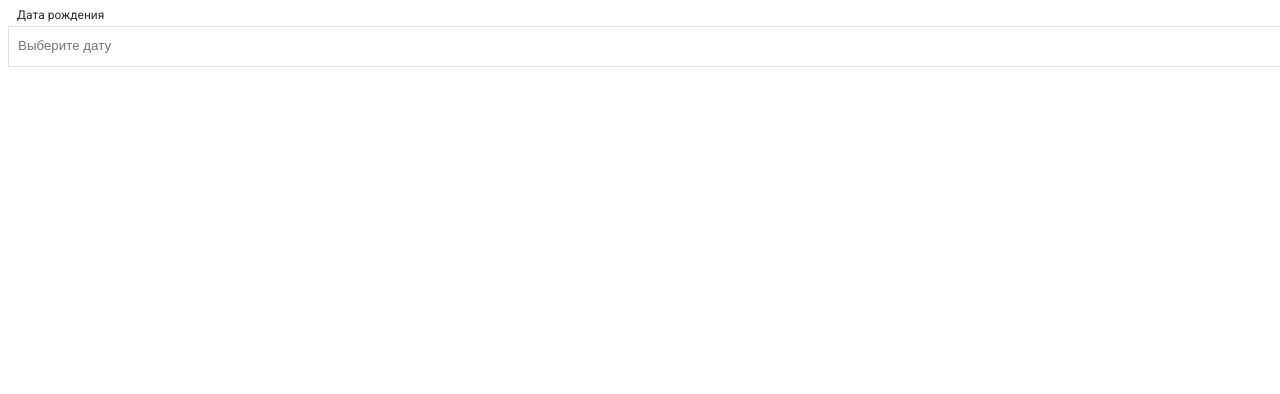
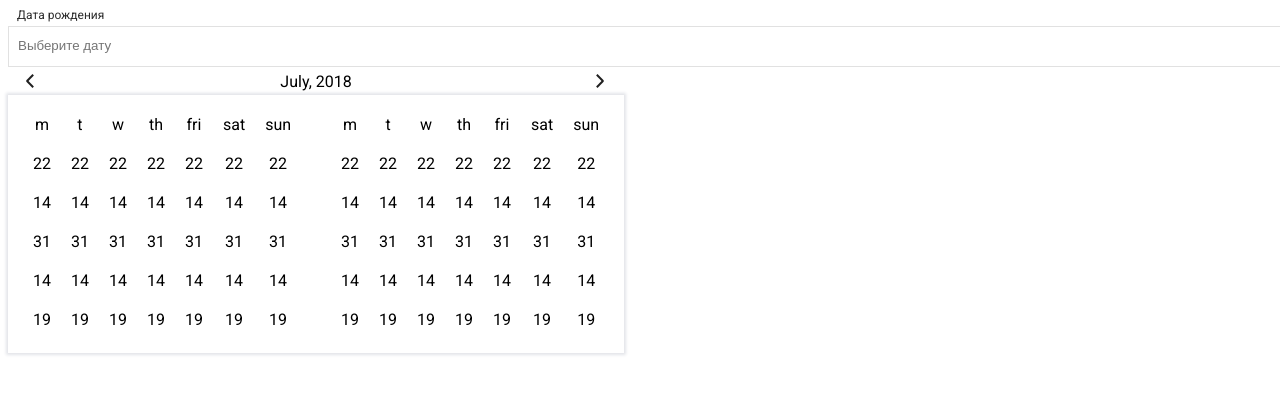
Before and after one commit to SeniorWalnut/calendar, a Vue app: page / in a window 1280 px wide. Shown: the top 394 px of the page. Built offline with nearby package versions, Linux system fonts and the light colour scheme.

Commit message:
add some styles

```diff
--- a/src/components/Calendar.vue
+++ b/src/components/Calendar.vue
@@ -1,16 +1,43 @@
 <template>
-	<div class="calendar">
+	<div class="calendar-wrapper">
 		<div class="calendar__top calendar-top">
-			<div class="calendar-top__arrow left"><-</div>
+			<div class="calendar-top__arrow left"></div>
 			<div class="calendar-top__month">{{ month }}</div>
-			<div class="calendar-top__arrow right">-></div>
+			<div class="calendar-top__arrow right"></div>
 		</div>
-		<div class="calendar__bottom calendar-bottom">
-			<div class="calendar-bottom__daycell">
-				<day-cell
-				  v-for="day in days"
-				  :day="day"
-				/>
+		<div class="calendar-component">
+			<div class="calendar calendar-left">
+				<div class="calendar__bottom calendar-bottom">
+					<table class="calendar-bottom__date calendar-date">
+						<tr
+							class="calendar-date__week"
+							v-for="week in days"
+						>
+							<td v-for="day in week">
+								<day-cell
+								  :day="day"
+								/>
+							</td>
+						</tr>
+					</table>
+				</div>
+			</div>
+			<div class="calendar calendar-right">
+				<div class="stub"></div>
+				<div class="calendar__bottom calendar-bottom">
+					<table class="calendar-bottom__date calendar-date">
+						<tr
+							class="calendar-date__week"
+							v-for="week in days"
+						>
+							<td v-for="day in week">
+								<day-cell
+								  :day="day"
+								/>
+							</td>
+						</tr>
+					</table>
+				</div>
 			</div>
 		</div>
 	</div>
@@ -21,8 +48,8 @@ export default {
 	components: { DayCell },
 	data() {
 		return {
-			days: [],
-			month: ''
+			// days: new Array(35),
+			month: 'July, 2018'
 		}
 	},
 	mounted() {},
@@ -31,27 +58,85 @@ export default {
 		currentMonth() {
 			return new Date().getMonth();
 		},
-
+		days() {
+			let arr = [];
+			for (let i = 0; i < 5; i++)
+				arr.push(new Array(7).fill(Math.floor(Math.random() * 32)));
+			arr.unshift(['m', 't', 'w', 'th', 'fri', 'sat', 'sun'])
+			return arr;
+		}
 	}
 }
 </script>
 <style lang="scss">
+
 $calendarBack: #fff;
 $month: #202020;
-$arrow: #45effe;
+$arrow: #7bb6db;
+$shadow: 0px 0px 3px 2px #e3e4e9;
+
 .calendar {
 	padding: 10px 15px;
 	background-color: $calendarBack;
+	width: max-content;
+	&-wrapper {
+		width: max-content;
+	}
+	&-component {
+		box-shadow: $shadow;
+		& > * {
+			display: inline-block;
+		}
+	}
 	&-top {
 		display: flex;
 		align-items: center;
 		justify-content: space-between;
 		&__arrow {
+			// background-color: $arrow;
+			padding: 14px;
+			position: relative;
+			cursor: pointer;
+			&:hover {
+				box-shadow: $shadow;
+				transition: box-shadow .3s;
+			}
+			&::after,
+			&::before {
+				content: '';
+				display: block;
+				background-color: $month;
+				height: 9px;
+				width: 2px;
+				position: absolute;
+				top: 50%; left: 50%;
+			}
+			&::before {
+				transform: translate(-50%, -50%) rotate(45deg);
+			}
+			&::after {
+				transform: translate(-50%, -50%) rotate(-45deg);
+			}
 			&.left {
 				margin-left: 10px;
+				&::before {
+					top: 40%;
+		    	left: calc(50% - 2px);
+				}
+				&::after {
+					top: 60%;
+		    	left: calc(50% - 2px);
+				}
 			}
 			&.right {
 				margin-right: 10px;
+				transform: rotate(180deg);
+				&::after {
+					top: 60%;
+				}
+				&::before {
+					top: 40%;
+				}
 			}
 		}
 		&__month {}
@@ -59,5 +144,13 @@ $arrow: #45effe;
 	&-bottom {
 		&__daycell {}
 	}
+	&-date {
+		border-collapse: collapse;
+		& td {
+			padding: 10px;
+			vertical-align: middle;
+			text-align: center;
+		}
+	}
 }
 </style>
--- a/src/components/Daterange.vue
+++ b/src/components/Daterange.vue
@@ -15,14 +15,17 @@
 			:placeholder="placeholder"
 			@keydown="keyMonitor"
 			:maxlength="10"
+			autocomplete="off"
 		/>
+			<!-- @focus="openCalendar = true"
+			@blur="openCalendar = false" -->
 	</label>
 	<div class="daterange__calendar">
+			<!-- :days="makeCalendar" -->
+			<!-- :range="range" -->
+			<!-- :choosen-range="currentRange" -->
 		<calendar
 			v-show="openCalendar"
-			:range="range"
-			:days="makeCalendar"
-			:choosen-range="currentRange"
 		/>
 	</div>
 </div>
@@ -36,7 +39,7 @@ export default {
 			currentRange: {},
 			currentDate: new Date(),
 			inputDate: '',
-			openCalendar: false,
+			openCalendar: true,
 			isError: false,
 			currentRange: {
 				start: null,
--- a/src/components/DayCell.vue
+++ b/src/components/DayCell.vue
@@ -5,7 +5,7 @@
 	>
 		<div
 			class="day-cell__date"
-		>{{ day.dayCell }}</div>
+		>{{ day }}</div>
 	</div>
 </template>
 <script>
@@ -19,6 +19,6 @@ export default {
 <style lang="scss">
 	.day-cell {
 		&.active {}
-		&__date {}
+		&__date {		}
 	}
 </style>
```
Also changed, not shown: 1 other file (tests, documents, lock files or other folders).
